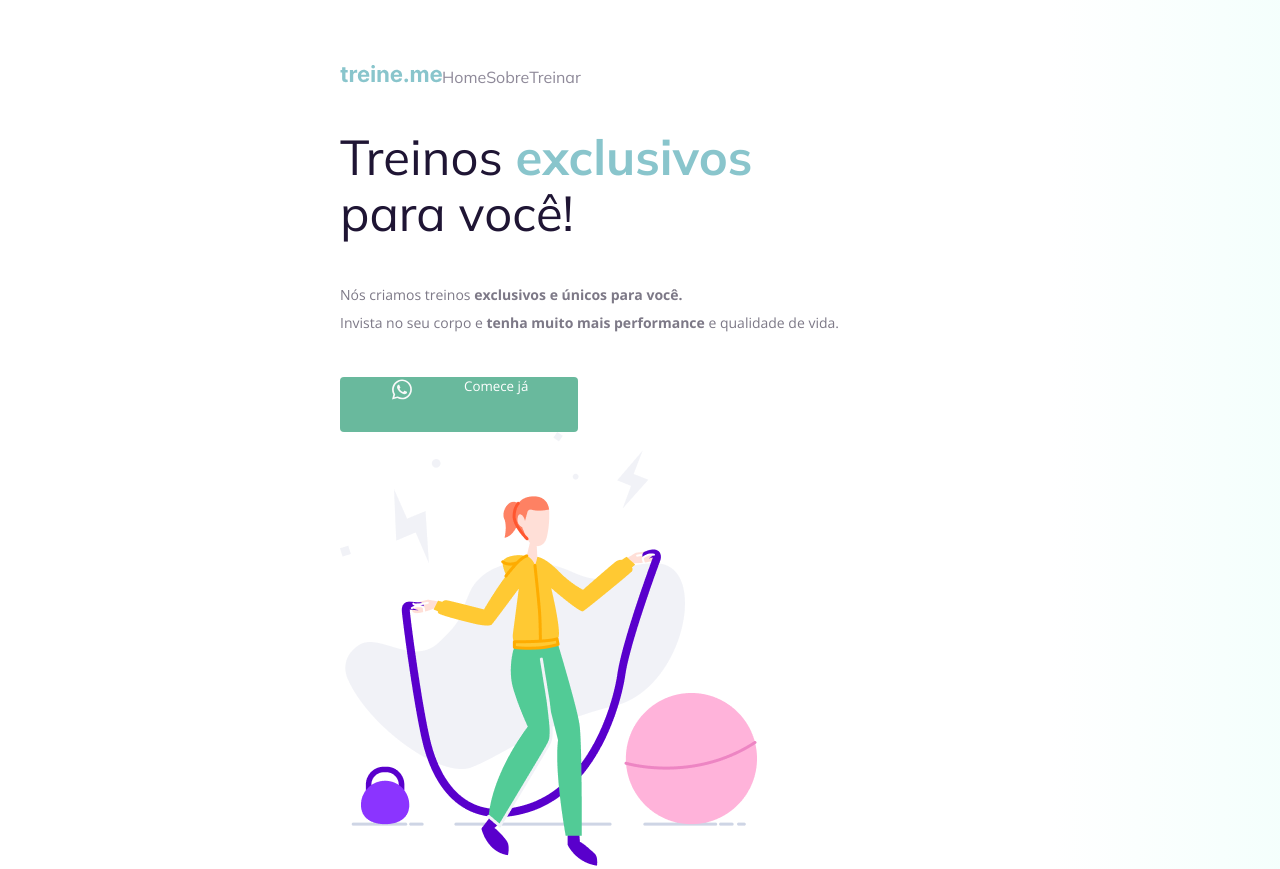
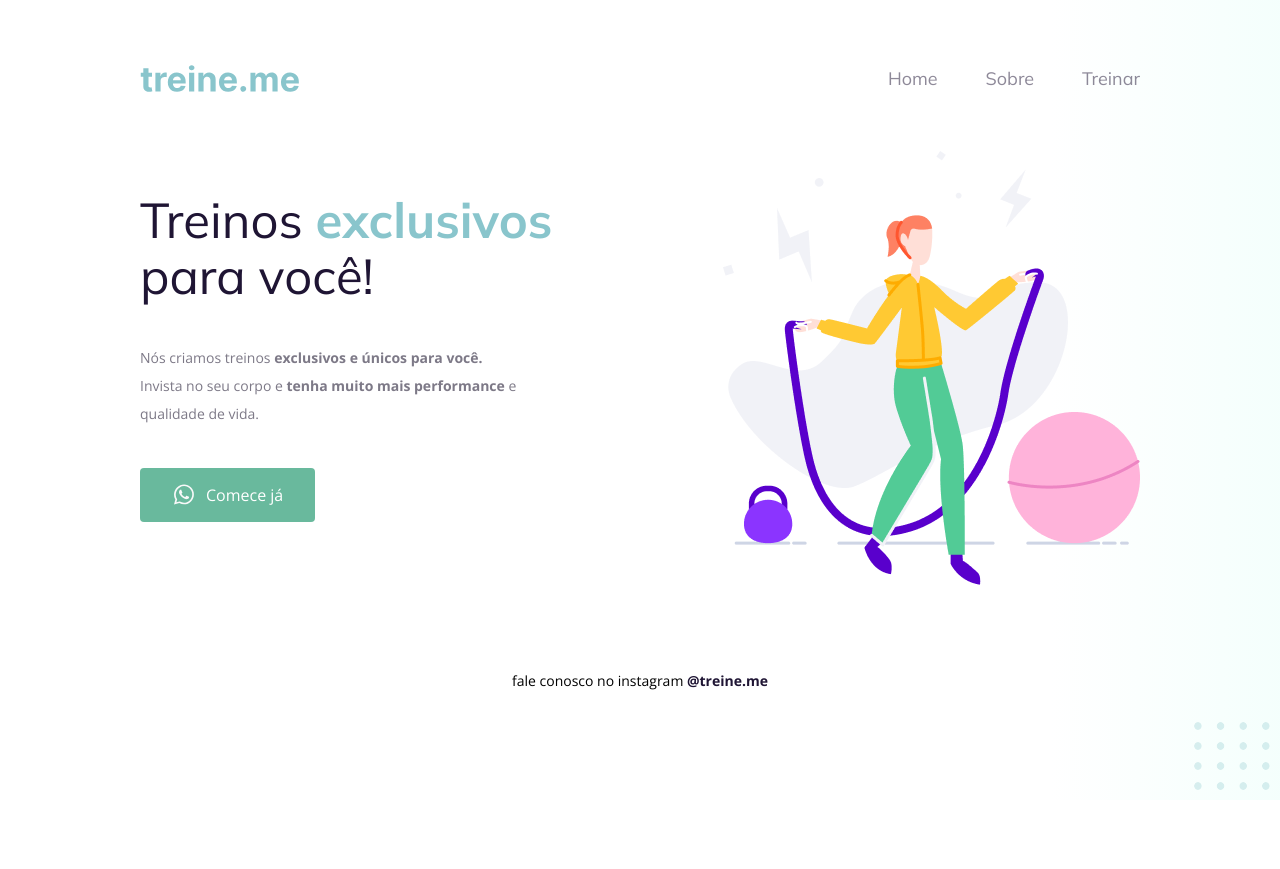
Before and after one commit to frcangussu/rocketseat, a plain HTML site: page desafio02/index.html in a window 1280 px wide. Shown: the top 869 px of the page. After the commit the page ends 800 px from the top, so only its background shows below. Drawn offline with nearby package versions, Linux system fonts and the light colour scheme.

Commit message:
correção de estilos

```diff
--- a/desafio02/style.css
+++ b/desafio02/style.css
@@ -1,32 +1,43 @@
 body {
   margin: 0;
-
   font-family: "Open Sans", sans-serif;
-
   background: linear-gradient(90deg, rgb(227, 255, 248, 0) 82.08%, rgb(227, 255, 248, 0.38) 100%);
-
   min-height: 100vh;
+  line-height: 28px;
 }
 
+
 .page {
-    width: 600px;
-    margin: 0 auto;
-    padding-top: 65px;
+  width: 1280px;
+  margin: 0 auto 0;
+  display: flex;
+  flex-direction: column;
+}
+
+main {
+  display: flex;
+  width: 1000px;
+  margin: 58px auto 0px;
+  justify-content: space-between;
 }
 
 nav {
   display: flex;
-    justify-content: start;
-    align-items: center;
-
-    margin-bottom: 15px;
+  justify-content: space-between;
+  width: 1000px;
+  margin: 65px auto 0;
 }
 
-  ul {
+nav a {
+  display: flex;
+}
+
+nav ul {
   display: flex;
   list-style: none;
   margin: 0;
   padding: 0;
+  gap: 48px;
 }
 
 a {
@@ -34,17 +45,18 @@ body {
   text-decoration: none;
 }
 
-  ul li a {
+nav ul li a {
   opacity: 0.5;
+  font-family: "Mulish";
+  font-size: 18px;
 }
 
-  ul li a:hover {
+nav ul li a:hover {
   font-weight: bold;
   opacity: 1;
 }
 
-  h1,
-  ul {
+h1, ul {
   font-family: "Mulish", sans-serif;
 }
 
@@ -52,7 +64,6 @@ body {
   font-size: 49px;
   line-height: 56px;
   color: #1f1534;
-
   font-weight: normal;
 
   width: 490px;
@@ -67,24 +78,23 @@ body {
   font-size: 14px;
   line-height: 28px;
   color: #7d7987;
-
+  width: 438px;
   margin: 40px 0;
 }
 
 button {
   color: white;
   font-family: "Open Sans", sans-serif;
-
+  padding: 14px 32px 15px;
   background: #69B99D;
   border: 0;
-    padding: 0 50px 30px;
 
   display: flex;
   justify-content: space-around;
-    gap: 50px;
-
+  gap: 10px;
+  font-size: 16px;
   border-radius: 4px;
-
+  align-items: center;
   cursor: pointer;
 }
 
@@ -95,10 +105,8 @@ body {
 footer {
   font-size: 14px;
   line-height: 28px;
-
   text-align: center;
-
-    margin-top: 80px;
+  margin-top: 82px;
 }
 
 footer a {
@@ -106,6 +114,7 @@ body {
 }
 
 #balls {
+  position:fixed;
   bottom: 0;
   right: 0;
 }
```
Lines whose indentation alone changed are shown as unchanged.
